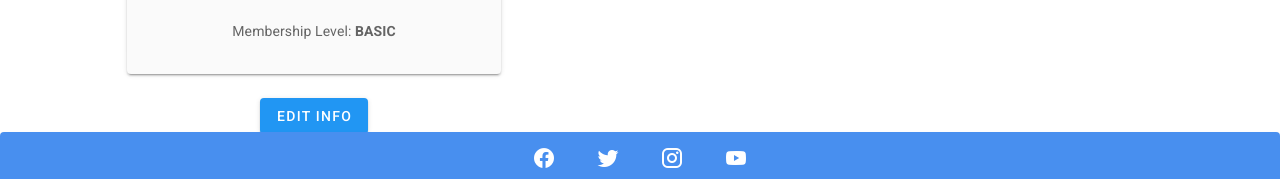
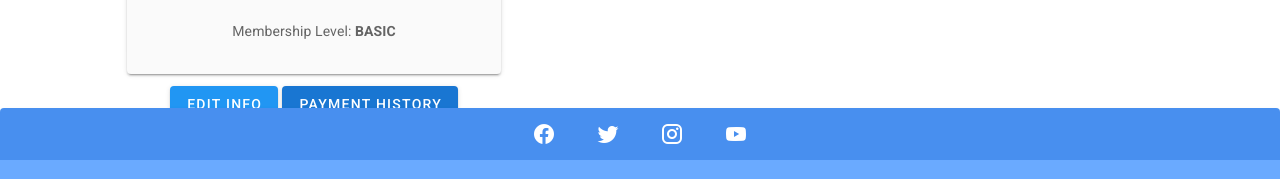
Before and after one commit to RafaelMendezUCAB/client-premileal, a Vue app: page /user/profile in a window 1280 px wide. Shown: the part 748-927 px from the top of the page. Built offline with nearby package versions, Linux system fonts and the light colour scheme; no server answers.

Commit message:
FASE1-028: Agregado enrutamiento a la vista de Historial de Pago

```diff
--- a/src/components/navbar/Navbar.vue
+++ b/src/components/navbar/Navbar.vue
@@ -94,6 +94,17 @@
                       </router-link>
               </v-list-item>
 
+              <v-list-item class="align-center" @click="gotoPaymentHistory">
+                  <v-list-item-icon>
+                      <v-icon class="blue--text">mdi-credit-card</v-icon>
+                  </v-list-item-icon>
+                  <router-link to="/user/history/payment"
+                       class="blue--text"
+                       style="text-decoration:none;">
+                      <v-list-item-title class="blue--text">Payment History</v-list-item-title>
+                  </router-link>
+              </v-list-item>
+
               <v-list-item @click="gotoBuyPoints">
                   <v-list-item-icon>
                       <v-icon class="orange--text darken-4">mdi-currency-usd-circle-outline</v-icon>
@@ -187,6 +198,10 @@ export default class Navbar extends Vue {
     this.$router.push({ name: 'pointsPurchase' });
   }
 
+    gotoPaymentHistory(){
+    this.$router.push({ name: 'userPaymentHistory'});
+  }
+
 }
 
 </script>
--- a/src/views/user/history/payment/Payment.vue
+++ b/src/views/user/history/payment/Payment.vue
@@ -44,13 +44,21 @@
                                   </v-card-text>
                                 </v-card>
 
+                                <v-btn dark
+                                      color="blue"
+                                      style="margin-bottom:10%"
+                                      class="topMargin mr-1"
+                                      @click="gotoProfile"
+                                    >
+                                      See Profile
+                                </v-btn>
                                 <v-btn
                                       color="primary"
                                       style="margin-bottom:10%"
                                       class="topMargin"
                                       @click="gotoProfile"
                                     >
-                                      See Profile
+                                      Withdrawal History
                                 </v-btn>
 <!--
                                 <v-btn
--- a/src/views/user/profile/Profile.vue
+++ b/src/views/user/profile/Profile.vue
@@ -67,10 +67,14 @@
                      </div>
                     </v-card-text>
                   </v-card>
-
-                  <v-btn class="black mt-4" dark color="blue" @click="gotoProfileSettings">
-                      Edit Info
-                  </v-btn>
+                  <v-row class="rowSeparation" align="center" justify="center">
+                      <v-btn class="black mt-4 mr-1" dark color="blue" @click="gotoProfileSettings">
+                          Edit Info
+                      </v-btn>
+                      <v-btn class="black mt-4" dark color="primary" @click="gotoPaymentHistory">
+                          Payment History
+                      </v-btn>
+                  </v-row>
                 </v-col>
               </v-row>
             </div>
@@ -242,6 +246,9 @@ export default class UserProfile extends Vue{
   gotoProfileSettings(){
     this.$router.push({ name: 'userProfileSettings'});
   }
+    gotoPaymentHistory(){
+    this.$router.push({ name: 'userPaymentHistory'});
+  }
   seeDetails(){
      console.log("see details");
   }
```
